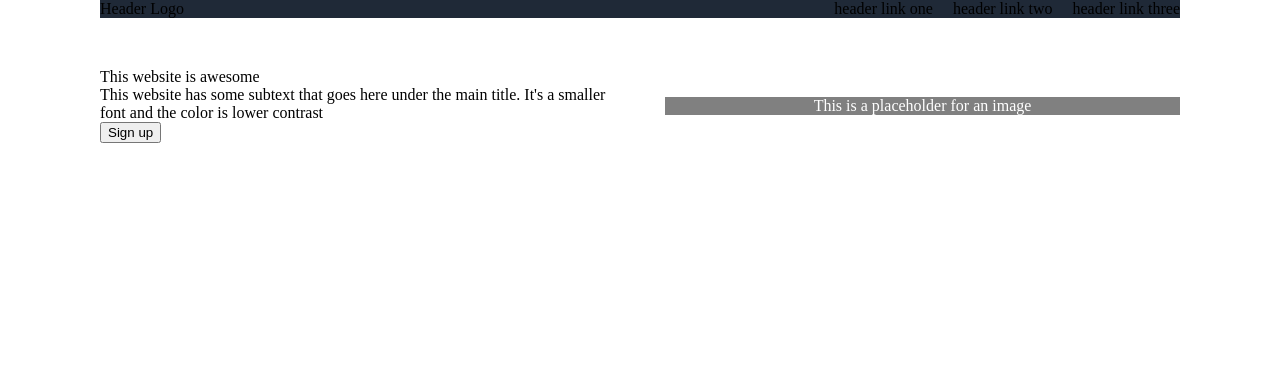
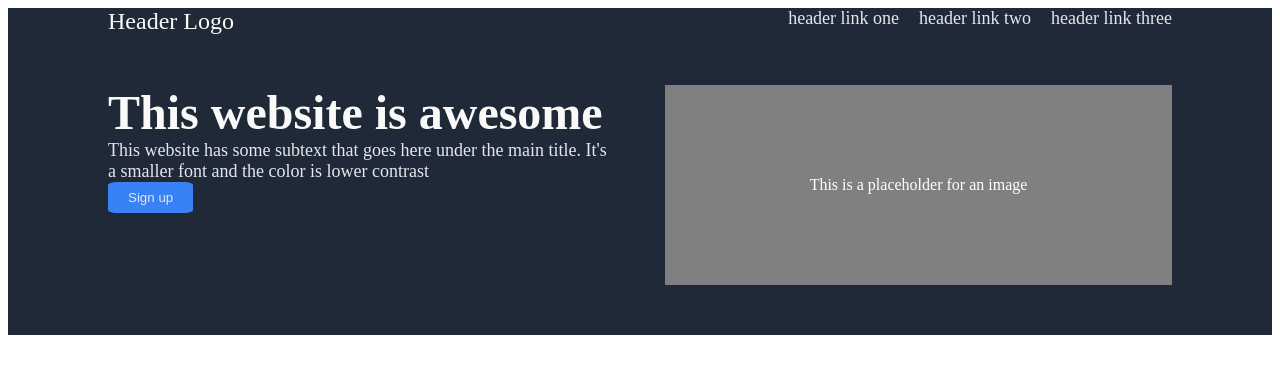
Before and after one commit to Nouamanebld/Landing_page, a plain HTML site: page index.html in a window 1280 px wide. Drawn offline with Linux system fonts and the light colour scheme.

Commit message:
Style the hero section

```diff
--- a/style.css
+++ b/style.css
@@ -1,25 +1,31 @@
-body {
-    margin: 0 100px;
+.hero {
+    background-color: #1F2937;
+    padding-right: 100px;
+    padding-left: 100px;
 }
 
 .hero-header {
     display: flex;
-    background-color: #1F2937;
 }
 
 .head-logo {
     margin-right: auto;
+    font-size: 24px;
+    color: #F9FAF8;
 }
 
 .links {
     display: flex;
     gap: 20px;
+    font-size: 18px;
+    color: #e5e7eb;
 }
 
 .hero-body {
     display: flex;
     gap: 50px;
-    margin: 50px 0;
+    margin-top: 50px;
+    padding-bottom: 50px;
 }
 
 .body {
@@ -28,9 +34,28 @@ body {
 
 .img {
     width: 50%;
-    height: auto;
+    height: 200px;
     text-align: center;
-    align-self: center;
+    line-height: 200px;
     background-color: grey;
     color: white;
 }
+
+.body-title {
+    font-weight: bolder;
+    font-size: 48px;
+    color: #F9FAF8;
+}
+
+.body-body {
+    font-size: 18px;
+    color: #e5e7eb;
+}
+
+.btn-signUp {
+    background-color: #3882F6;
+    color: #e5e7eb;
+    padding: 8px 20px;
+    border: 0;
+    border-radius: 10%;
+}
```
